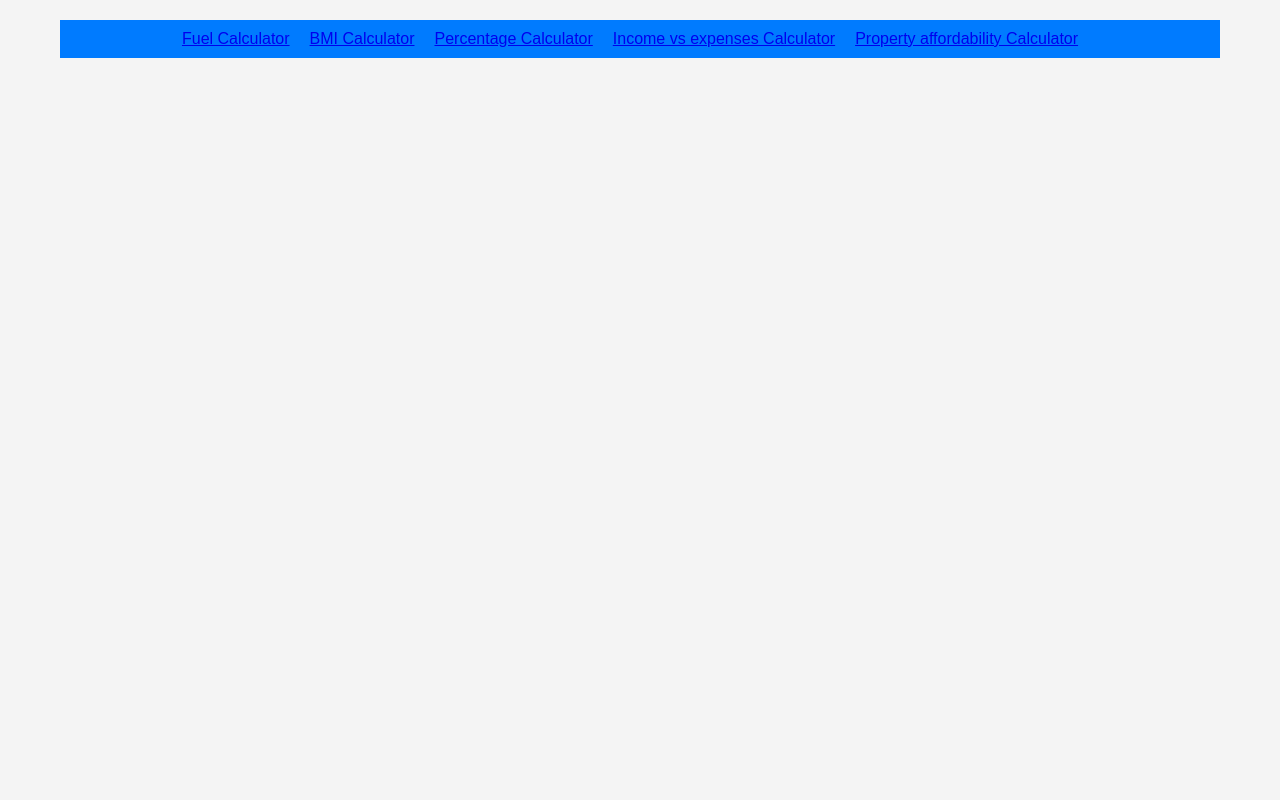
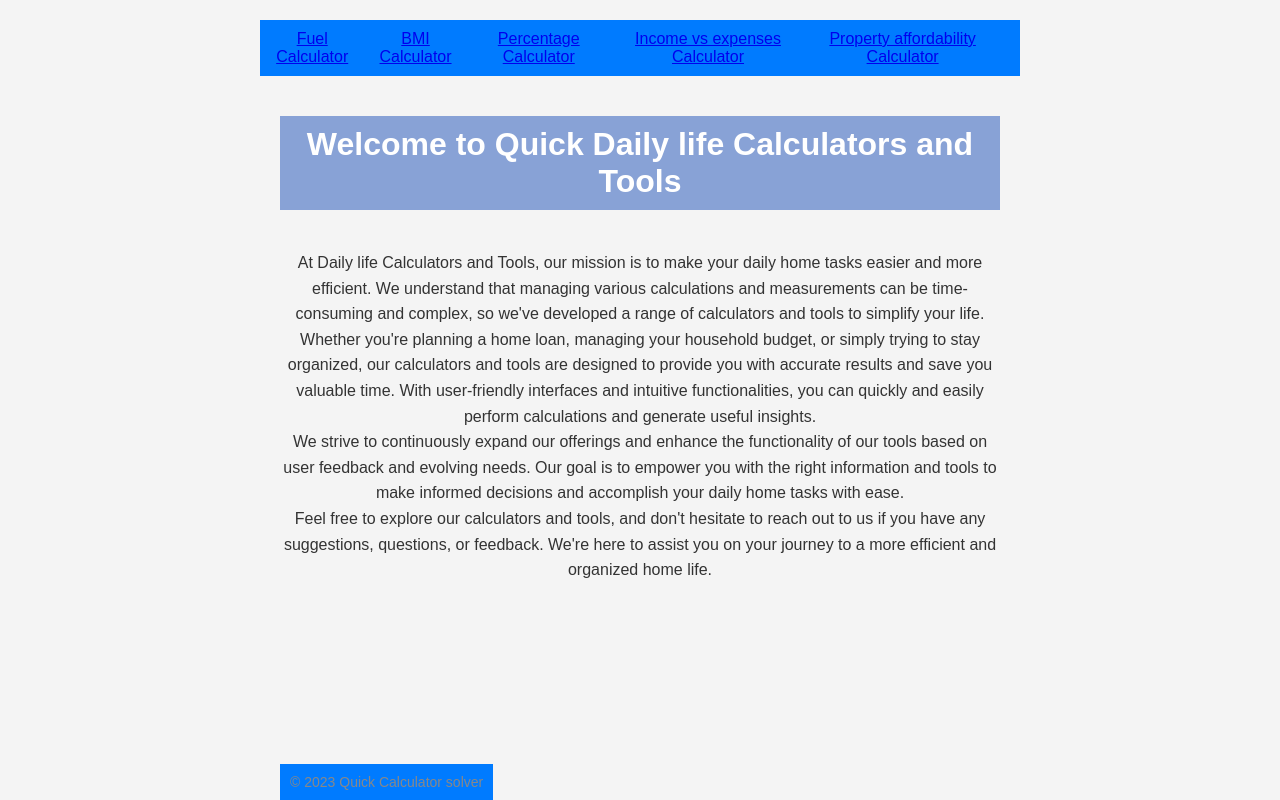
Before and after one commit to LawrencesPractice/usefulcalculators, a React (Create React App) app: page / in a window 1280 px wide. Built offline with nearby package versions, Linux system fonts and the light colour scheme.

Commit message:
add homepaeg

```diff
--- a/src/App.css
+++ b/src/App.css
@@ -273,3 +273,28 @@ nav button:focus {
   color: white;
   cursor: pointer;
 }
+.App {
+  max-width: 800px;
+  margin: 0 auto;
+  padding: 20px;
+}
+
+.header {
+  text-align: center;
+  margin-bottom: 40px;
+}
+
+.description {
+  line-height: 1.6;
+  margin-bottom: 20px;
+}
+
+.footer {
+  text-align: center;
+  margin-top: 40px;
+  color: #888;
+}
+
+.footer p {
+  font-size: 14px;
+}
--- a/src/App.js
+++ b/src/App.js
@@ -6,6 +6,8 @@ import FuelCalculator from './components/FuelCalculator.js';
 import BMICalculator from './components/BMICalculator.js';
 import IncomeExpensesCalculator from './components/IncomeExpensesCalculator';
 import PropertyCalculator from './components/PropertyCalculator';
+import HomePage from './components/HomePage'; // Import the HomePage component
+
 function App() {
   return (
     <Router>
@@ -25,18 +27,17 @@ function App() {
               <Link to="/incomeExpenses-calculator">Income vs expenses Calculator</Link>
             </li>
             <li>
-            <Link to="/property-affordability-calculator">Property affordability Calculator</Link>
-
+              <Link to="/property-affordability-calculator">Property affordability Calculator</Link>
             </li>
           </ul>
         </nav>
         <Routes>
+          <Route path="/" element={<HomePage />} /> {/* Set the HomePage component as the element for the root route */}
           <Route path="/fuel-calculator" element={<FuelCalculator />} />
           <Route path="/bmi-calculator" element={<BMICalculator />} />
           <Route path="/percentage-calculator" element={<PercentageCal />} />
           <Route path="/incomeExpenses-calculator" element={<IncomeExpensesCalculator />} />
           <Route path="/property-affordability-calculator" element={<PropertyCalculator />} />
-
         </Routes>
       </div>
     </Router>
--- a/src/components/BMICalculator.js
+++ b/src/components/BMICalculator.js
@@ -117,7 +117,7 @@ function BMICalculator() {
       {showHelper && <HelperPage />}
 
       <footer className="footer">
-        <p>&copy; 2023 BMI Calculator</p>
+        <p>&copy; 2023 Quick Calculator solver</p>
       </footer>
     </div>
   );
--- a/src/components/FuelCalculator.js
+++ b/src/components/FuelCalculator.js
@@ -114,7 +114,7 @@ function FuelCalculator() {
       {showHelper && <HelperPage />}
 
       <footer className="footer">
-        <p>&copy; 2023 Fuel Calculator</p>
+        <p>&copy; 2023 Quick Calculator solver</p>
       </footer>
     </div>
   );
--- /dev/null
+++ b/src/components/HomePage.js
@@ -0,0 +1,33 @@
+import React from 'react';
+import '../App.css';
+
+function Homepage() {
+  return (
+    <div className="App">
+      <header className="header">
+        <h1>Welcome to Quick Daily life Calculators and Tools</h1>
+      </header>
+      <main className="main-content">
+        <div className="description">
+          <p>
+            At Daily life Calculators and Tools, our mission is to make your daily home tasks easier and more efficient. We understand that managing various calculations and measurements can be time-consuming and complex, so we've developed a range of calculators and tools to simplify your life.
+          </p>
+          <p>
+            Whether you're planning a home loan, managing your household budget, or simply trying to stay organized, our calculators and tools are designed to provide you with accurate results and save you valuable time. With user-friendly interfaces and intuitive functionalities, you can quickly and easily perform calculations and generate useful insights.
+          </p>
+          <p>
+            We strive to continuously expand our offerings and enhance the functionality of our tools based on user feedback and evolving needs. Our goal is to empower you with the right information and tools to make informed decisions and accomplish your daily home tasks with ease.
+          </p>
+          <p>
+            Feel free to explore our calculators and tools, and don't hesitate to reach out to us if you have any suggestions, questions, or feedback. We're here to assist you on your journey to a more efficient and organized home life.
+          </p>
+        </div>
+      </main>
+      <footer className="footer">
+        <p>&copy; {new Date().getFullYear()} Quick Calculator solver</p>
+      </footer>
+    </div>
+  );
+}
+
+export default Homepage;
--- a/src/components/PercentageCal.js
+++ b/src/components/PercentageCal.js
@@ -128,7 +128,7 @@ function PercentageCal() {
       {showHelper && <HelperPage />}
 
       <footer className="footer">
-        <p>&copy; 2023 Quick Percentage Solver</p>
+        <p>&copy; 2023 Quick Calculator solver</p>
       </footer>
     </div>
   );
```
